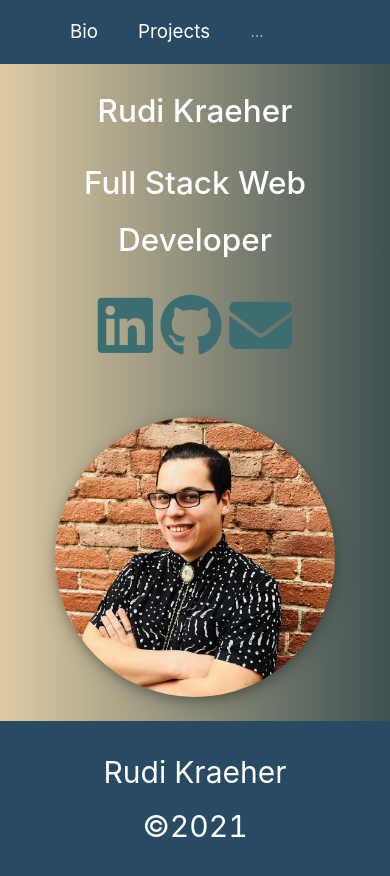
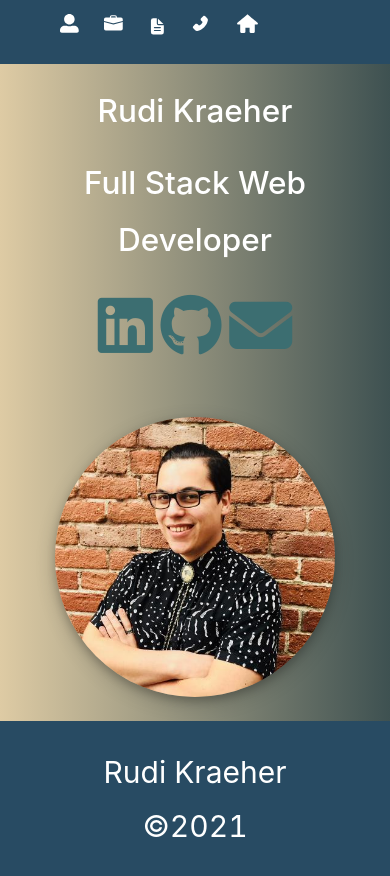
Before and after one commit to rkraeher/react-portfolio, a React (Create React App) app: page / in a window 390 px wide. Built offline with nearby package versions, Linux system fonts and the light colour scheme.

Commit message:
icons and mobile responsiveness for navbar

```diff
--- a/package.json
+++ b/package.json
@@ -21,6 +21,7 @@
     "react": "^17.0.1",
     "react-app-rewired": "^2.1.8",
     "react-dom": "^17.0.1",
+    "react-icons": "^4.1.0",
     "react-scripts": "4.0.1",
     "web-vitals": "^0.2.4"
   },
--- a/src/components/PortfolioLayout/index.js
+++ b/src/components/PortfolioLayout/index.js
@@ -4,6 +4,11 @@ import Project from "../Project";
 import Bio from "../Bio";
 import PortCards from "../PortCards";
 import Home from "../Home";
+import { TiHome } from "react-icons/ti";
+import { FaUserAlt } from "react-icons/fa";
+import { IoDocumentText } from "react-icons/io5";
+import { BsFillBriefcaseFill } from "react-icons/bs";
+import { AiFillPhone } from "react-icons/ai";
 import "./styles.css";
 
 const { Header, Content, Footer } = Layout;
@@ -30,20 +35,44 @@ function PortfolioLayout() {
             <Layout className="layout">
                 <Header className="header" style={{ backgroundColor: "#284B63" }}>
                     <Menu theme="dark" mode="horizontal" style={{ backgroundColor: "#284B63", fontSize: 25 }}>
-                        <Menu.Item key="1" className="menu-item" style={{ color: "white" }}
-                            onClick={() => setCurrentView(<Bio />)}>Bio</Menu.Item>
-                        <Menu.Item key="2" className="menu-item" style={{ color: "white" }}
-                            onClick={() => setCurrentView(<PortCards />)}>Projects</Menu.Item>
-                        <Menu.Item key="3" className="menu-item" style={{ color: "white" }}
-                            onClick={() => setCurrentView(<Home />)}>Contact</Menu.Item>
-                        <Menu.Item key="4">
+                        <Menu.Item
+                            key="1"
+                            className="menu-item"
+                            style={{ color: "white" }}
+                            onClick={() => setCurrentView(<Bio />)}>
+                            <span className="menu-icon"><FaUserAlt /></span>
+                            <p className="menu-text">Bio</p>
+                        </Menu.Item>
+                        <Menu.Item
+                            key="2"
+                            className="menu-item"
+                            style={{ color: "white" }}
+                            onClick={() => setCurrentView(<PortCards />)}>
+                            <span className="menu-icon"><BsFillBriefcaseFill /></span>
+                            <p className="menu-text">Projects</p>
+                        </Menu.Item>
+                        <Menu.Item key="3">
                             <a className="menu-item" style={{ color: "white" }} target="blank_"
                                 href="https://docs.google.com/document/d/1af2P9HLaxX5_a9ufTnxN1ftak5tZQeSC_sA8KiKcw_4/edit?usp=sharing">
-                                Resume
+                                <span className="menu-icon"><IoDocumentText /></span>
+                                <p className="menu-text">Resume</p>
                             </a>
                         </Menu.Item>
-                        <Menu.Item key="5" id="home" style={{ float: "right", color: "white" }}
-                            onClick={() => setCurrentView(<Home />)}>Rudi Kraeher</Menu.Item>
+                        <Menu.Item
+                            key="4"
+                            className="menu-item"
+                            style={{ color: "white" }}
+                            onClick={() => setCurrentView(<Home />)}>
+                            <span><AiFillPhone className="menu-icon" /></span>
+                            <p className="menu-text">Contact</p>
+                        </Menu.Item>
+                        <Menu.Item
+                            key="5"
+                            style={{ float: "right", color: "white" }}
+                            onClick={() => setCurrentView(<Home />)}>
+                            <span className="menu-icon"><TiHome /></span>
+                            <p className="menu-text">Rudi Kraeher</p>
+                        </Menu.Item>
                     </Menu>
                 </Header>
                 <Content className="content">
--- a/src/components/PortfolioLayout/styles.css
+++ b/src/components/PortfolioLayout/styles.css
@@ -6,13 +6,39 @@
   background: linear-gradient(to right, #DECBA4, #3E5151); /* W3C, IE 10+/ Edge, Firefox 16+, Chrome 26+, Opera 12+, Safari 7+ */
 }
 
+.menu-icon {
+  display:none;
+}
+
+.menu-text {
+  display: inline;
+}
+
+@media only screen and (max-width: 740px) {
+  .ant-menu-item {
+    padding-right: 0 !important;
+  }
+}
+
 @media only screen and (max-width: 640px) {
-  #home {
-    display: none;
+  .ant-menu {
+  margin: -5px 0 0 -10px !important;
   }
-  /* Change these to icons */
+
+  .ant-menu-item {
+    padding-right: 5px !important;
+  }
+
+  .menu-icon{
+    display: inline !important;
+  }
+
   .menu-item {
     font-size: 0.75em;
+  }
+
+  .menu-text {
+    display: none;
   }
 
   .site-layout-content {
```
Also changed, not shown: 2 other files (tests, documents, lock files or other folders).
